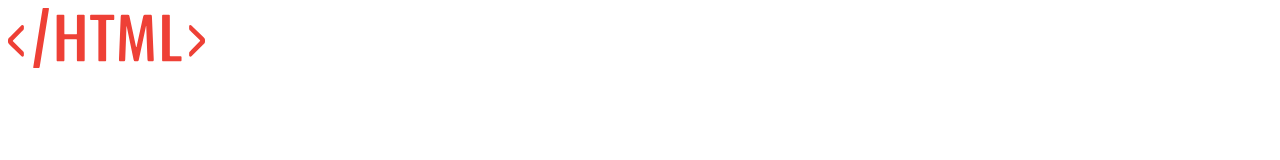
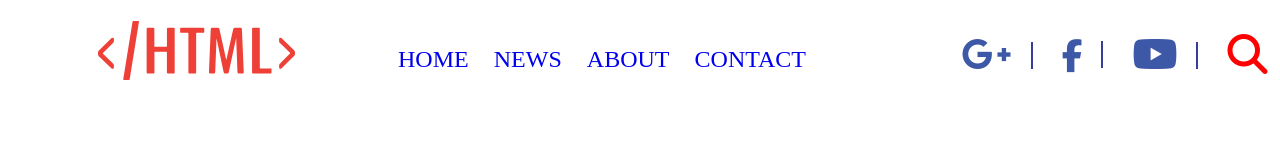
Before and after one commit to luka477/unilab-lesson8, a plain HTML site: page index.html in a window 1280 px wide. Drawn offline with Linux system fonts and the light colour scheme.

Commit message:
add header

```diff
--- a/css/style.css
+++ b/css/style.css
@@ -0,0 +1,74 @@
+.html {
+	margin-top: 20.5px;
+	margin-left: 97.9px;
+}
+.header-1 {
+	width: 100%;
+	background-color: white;
+	display: flex;
+	position: fixed;
+}
+.nav-ul {
+	display: flex;
+	width: 408px;
+	justify-content: space-between;
+}
+.navigation {
+	margin-left: 103.4px;
+	margin-top:47px;
+}
+.nav-li {
+	font-size: 24px;
+	color: #3D58A6;
+}
+.fa-google-plus-g {
+	color: #3D58A6;
+	font-size: 40px;
+}
+.fa-google-plus-g::after{
+	content: "";
+	display: inline-block;
+	width: 2px;
+	height: 27px;
+	background-color: #363E97;
+	margin-left: 19px;
+}
+.clear {
+	clear: both;
+}
+.logos {
+	display: flex;
+	margin-top: 34px;
+	width: 306px;
+	justify-content: space-between;
+	margin-left: 155.6px;
+}
+.fa-facebook-f {
+	color: #3D58A6;
+	font-size: 33px;
+	padding-top: 5px;
+}
+.fa-facebook-f::after{
+	content: "";
+	display: inline-block;
+	width: 2px;
+	height: 27px;
+	background-color: #363E97;
+	margin-left: 19px;
+}
+.fa-youtube::after {
+	content: "";
+	display: inline-block;
+	width: 2px;
+	height: 27px;
+	background-color: #363E97;
+	margin-left: 19px;
+}
+.fa-youtube {
+	color: #3D58A6;
+	font-size: 40px;
+}
+.fa-search {
+	color: red;
+	font-size: 40px;
+}
--- a/index.html
+++ b/index.html
@@ -1,11 +1,37 @@
 <!DOCTYPE html>
 <html>
 <head>
+	<meta charset="utf-8">
 	<title>lesson 8</title>
+	<script src="https://kit.fontawesome.com/a4fc263f7d.js" crossorigin="anonymous"></script>
+	<link rel="stylesheet" type="text/css" href="css/reset.css">
+	<link rel="stylesheet" type="text/css" href="css/style.css">
 </head>
 <body>
-	<header>
-		<img src="img/Group 256.svg" alt="img">
+	<header class="header-1">
+		<img class="html" src="img/Group 256.svg" alt="img">
+		<nav class="navigation">
+			<ul class="nav-ul">
+				<li class="nav-li">
+					<a href="#">HOME</a>
+				</li>
+				<li class="nav-li">
+					<a href="#">NEWS</a>
+				</li>
+				<li class="nav-li">
+					<a href="#">ABOUT</a>
+				</li>
+				<li class="nav-li">
+					<a href="#">CONTACT</a>
+				</li>
+			</ul>
+		</nav>
+		<div class="logos">
+			<i class="fab fa-google-plus-g"></i>
+			<i class="fab fa-facebook-f"></i>
+			<i class="fab fa-youtube"></i>
+			<i class="fas fa-search"></i>
+		</div>
 	</header>
 </body>
 </html>
```
Also changed, not shown: img/Path 428.svg (added).
